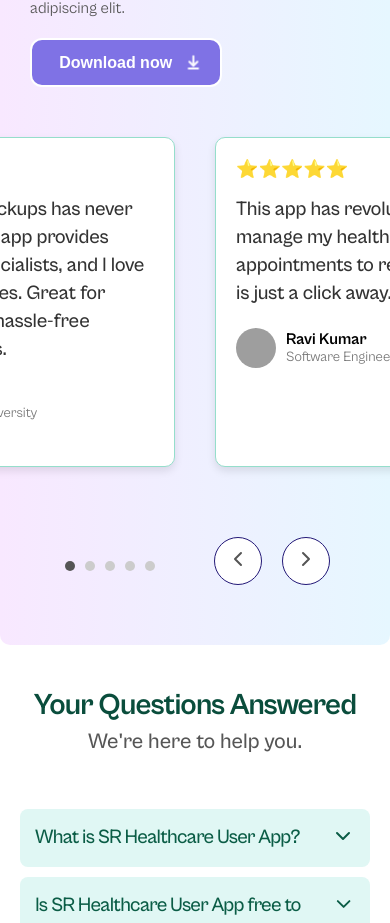
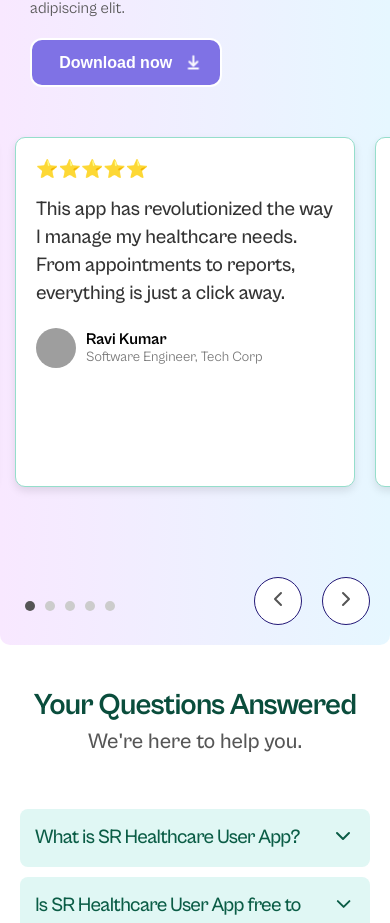
Before and after one commit to aryan7122/SRHC, a React (Vite) app: page / in a window 390 px wide. Shown: the part 9274-10197 px from the top of the page. Built offline with nearby package versions, Linux system fonts and the light colour scheme; grey boxes are pictures that could not be loaded.

Commit message:
V 1.0.0.5

```diff
--- a/src/Components/Navbar/Navbar.scss
+++ b/src/Components/Navbar/Navbar.scss
@@ -145,7 +145,7 @@
     backdrop-filter: blur(124px);
     -webkit-backdrop-filter: blur(24px);
     padding: 11px 20px;
-    border-radius: 100px;
+    // border-radius: 100px;
     li {
       a {
         // border: 1px solid red;
@@ -204,6 +204,9 @@
       transition: all 0.3s ease-in-out;
       position: relative;
       overflow: hidden;
+        @media only screen and (max-width: 950px) {
+          display: none;
+        }
     }
 
     .Download-button::before {
@@ -325,10 +328,10 @@
 
 .menu-active-navbar-container {
   @media (max-width: 950px) {
-    border-top-left-radius: 40px !important;
-    border-top-right-radius: 40px !important;
-    border-bottom-left-radius: 0px !important;
-    border-bottom-right-radius: 0px !important;
+    // border-top-left-radius: 40px !important;
+    // border-top-right-radius: 40px !important;
+    // border-bottom-left-radius: 0px !important;
+    // border-bottom-right-radius: 0px !important;
     transition: 0.2s linear;
   }
 
--- a/src/Pages/TestimonialSlider/TestimonialSlider.scss
+++ b/src/Pages/TestimonialSlider/TestimonialSlider.scss
@@ -43,12 +43,17 @@
   // max-width: 800px;
   margin: auto;
   overflow: hidden;
+
+
 }
 .testimonial-container {
   display: flex;
   align-items: center;
   justify-content: start;
   gap: 20px;
+  @media only screen and (max-width: 780px) {
+    gap: 0px;
+  }
 }
 
 .testimonial-card {
@@ -70,6 +75,16 @@
     width: 360px;
     height: 330px;
   }
+        @media only screen and (max-width: 780px) {
+          width: 340px;
+          height: 350px;
+        }
+        @media only screen and (max-width: 360px) {
+          width: 300px;
+          height: 380px;
+          padding: 10px;
+        }
+
   .stars {
     width: 20px;
     color: #ffcc00;
@@ -116,6 +131,9 @@
   display: flex;
   align-items: center;
   justify-content: space-between;
+    @media only screen and (max-width: 500px) {
+      padding: 20px;
+    }
   .dots {
     display: flex;
     justify-content: center;
@@ -321,6 +339,42 @@
     transform: translateX(calc(-13% * var(--index)));
     margin-left: 800px;
   }
+  @media only screen and (max-width: 770px) {
+    transform: translateX(calc(-14% * var(--index)));
+    margin-left: 800px;
+  }
+  @media only screen and (max-width: 625px) {
+    transform: translateX(calc(-11%* var(--index)));
+    margin-left: 100px;
+  }
+  @media only screen and (max-width: 610px) {
+    transform: translateX(calc(-11%* var(--index)));
+    margin-left: 140px;
+  }
+  @media only screen and (max-width: 569px) {
+    transform: translateX(calc(-11%* var(--index)));
+    margin-left: 190px;
+  }
+  @media only screen and (max-width: 523px) {
+    transform: translateX(calc(-11.5%* var(--index)));
+    margin-left: 230px;
+  }
+  @media only screen and (max-width: 481px) {
+    transform: translateX(calc(-12%* var(--index)));
+    margin-left: 260px;
+  }
+  @media only screen and (max-width: 445px) {
+    transform: translateX(calc(-12%* var(--index)));
+    margin-left: 300px;
+  }
+  @media only screen and (max-width: 411px) {
+    transform: translateX(calc(-12.4%* var(--index)));
+    margin-left: 340px;
+  }
+  @media only screen and (max-width: 366px) {
+    transform: translateX(calc(-12.8%* var(--index)));
+    margin-left: 320px;
+  }
 }
 
 .testimonial-card {
```
